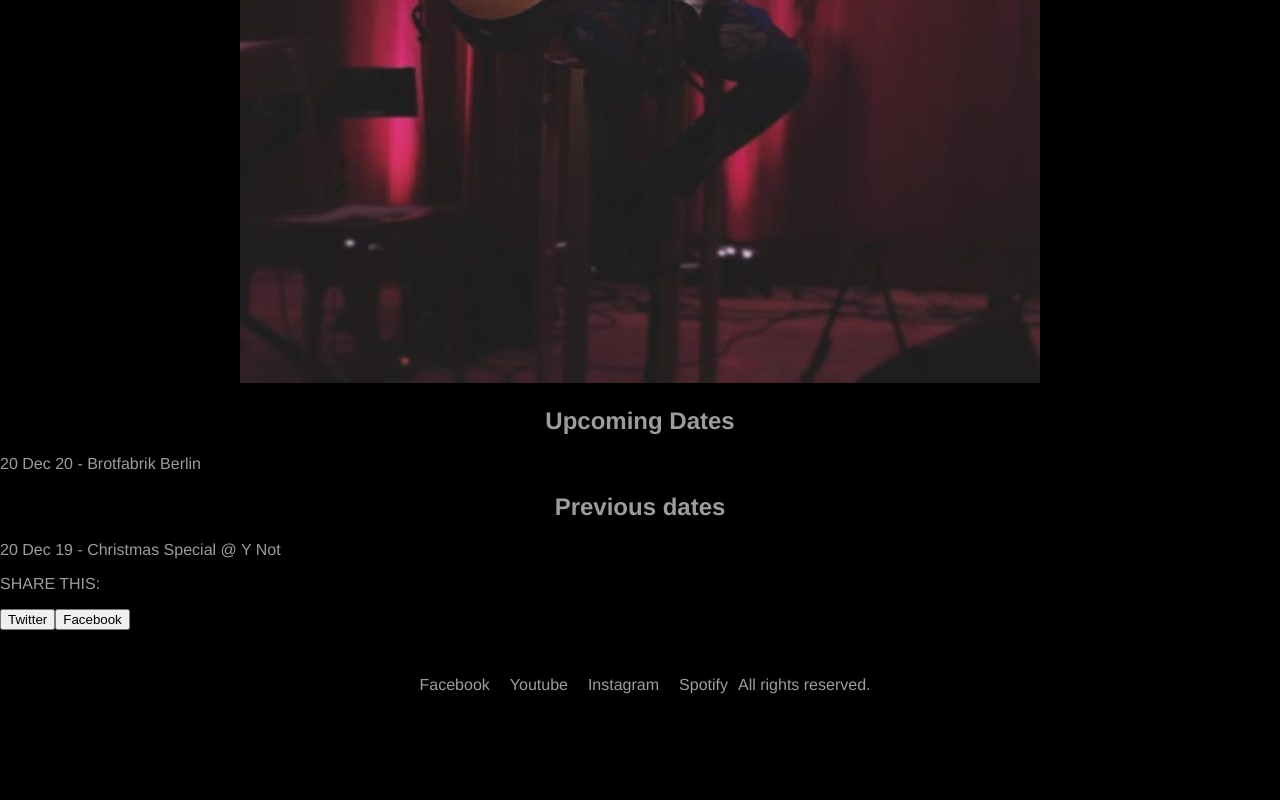
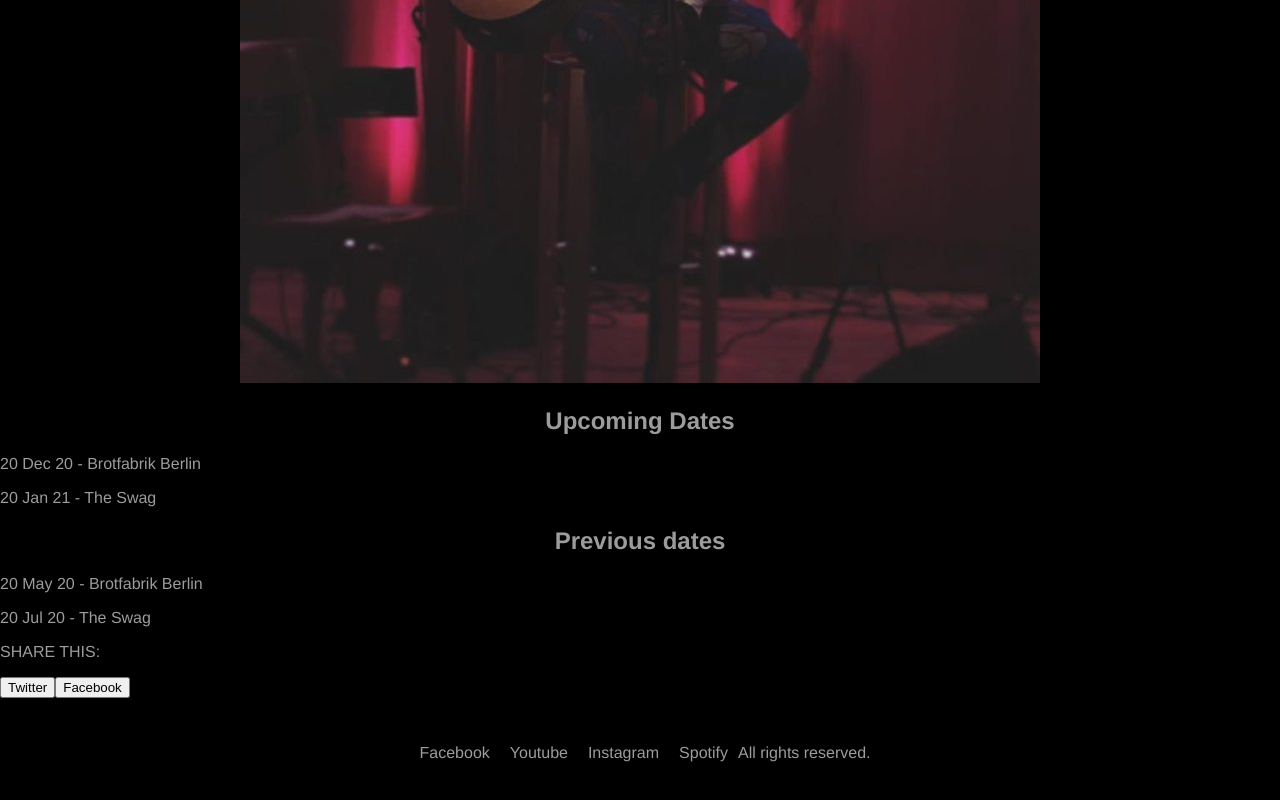
Before and after one commit to carlosmertens/diazno, a Next.js app: page / in a window 1280 px wide. Shown: the part 1716-2516 px from the top of the page. Before the commit the page ends 2456 px from the top, so only its background shows below. Built offline with nearby package versions, Linux system fonts and the light colour scheme.

Commit message:
add events grid functionality

```diff
--- a/components/PreviousDates.js
+++ b/components/PreviousDates.js
@@ -1,17 +1,27 @@
 import React, { useState } from 'react';
 
+const dataEvents = [
+  { date: '20 May 20', event: 'Brotfabrik Berlin' },
+  { date: '20 Jul 20', event: 'The Swag' },
+];
+
 const PreviousDates = () => {
-  const [date, setDate] = useState('20 Dec 19');
-  const [event, setEvent] = useState('Christmas Special @ Y Not');
+  const [events, setEvents] = useState(dataEvents);
+
+  const eventsGrid = events.map((event, index) => {
+    return (
+      <div key={index}>
+        <p>
+          {event.date} - {event.event}
+        </p>
+      </div>
+    );
+  });
 
   return (
     <div className='previous-dates'>
       <h2>Previous dates</h2>
-      <div>
-        <p>
-          {date} - {event}
-        </p>
-      </div>
+      {eventsGrid}
     </div>
   );
 };
--- a/components/UpcomingDates.js
+++ b/components/UpcomingDates.js
@@ -1,16 +1,26 @@
 import React, { useState } from 'react';
 
+const dataEvents = [
+  { date: '20 Dec 20', event: 'Brotfabrik Berlin' },
+  { date: '20 Jan 21', event: 'The Swag' },
+];
+
 const UpcomingDates = () => {
-  const [date, setDate] = useState('20 Dec 20');
-  const [event, setEvent] = useState('Brotfabrik Berlin');
+  const [events, setEvents] = useState(dataEvents);
+
+  const eventsGrid = events.map((event, index) => {
+    return (
+      <div key={index}>
+        <p>
+          {event.date} - {event.event}
+        </p>
+      </div>
+    );
+  });
   return (
     <div className='upcoming-dates'>
       <h2>Upcoming Dates</h2>
-      <div>
-        <p>
-          {date} - {event}
-        </p>
-      </div>
+      {eventsGrid}
     </div>
   );
 };
```
